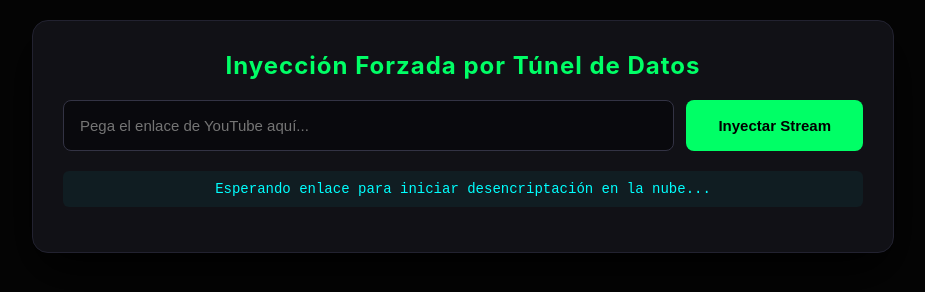
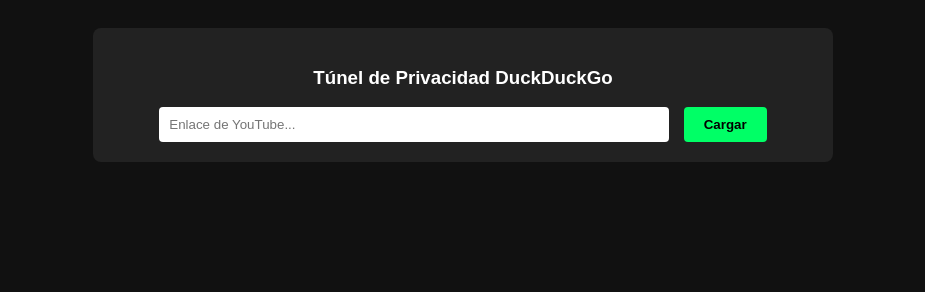
Before and after one commit to clopezAlbeno/cuaderno20251111, a plain HTML site: page index.html in a window 1280 px wide. Shown: the whole page, without its empty margins (177-1102 px from the left). Drawn offline with Linux system fonts and the light colour scheme.

Commit message:
Update title and restructure HTML layout

```diff
--- a/index.html
+++ b/index.html
@@ -3,144 +3,40 @@
 <head>
     <meta charset="UTF-8">
     <meta name="viewport" content="width=device-width, initial-scale=1.0">
-    <title>Bypass Inyección de Blob Binario</title>
+    <title>Bypass de Privacidad</title>
     <style>
-        body {
-            font-family: -apple-system, BlinkMacSystemFont, "Segoe UI", Roboto, sans-serif;
-            background-color: #050505;
-            color: #fff;
-            margin: 0;
-            padding: 20px;
-            display: flex;
-            flex-direction: column;
-            align-items: center;
-        }
-        .container {
-            width: 100%;
-            max-width: 800px;
-            background: #111116;
-            padding: 30px;
-            border-radius: 16px;
-            box-shadow: 0 20px 50px rgba(0,0,0,0.9);
-            border: 1px solid #222230;
-            text-align: center;
-        }
-        h2 { color: #00ff66; margin-top: 0; font-size: 24px; letter-spacing: 1px; }
-        .input-wrapper {
-            display: flex;
-            gap: 12px;
-            margin-bottom: 20px;
-        }
-        input {
-            flex: 1;
-            padding: 16px;
-            background: #09090d;
-            border: 1px solid #333344;
-            color: #fff;
-            border-radius: 8px;
-            font-size: 15px;
-            transition: 0.3s;
-        }
-        input:focus { border-color: #00ff66; outline: none; }
-        button {
-            padding: 16px 32px;
-            background: #00ff66;
-            color: #000;
-            border: none;
-            border-radius: 8px;
-            font-weight: bold;
-            cursor: pointer;
-            font-size: 15px;
-            transition: 0.2s;
-        }
-        button:hover { background: #00cc55; transform: translateY(-1px); }
-        .status-box {
-            margin: 15px 0;
-            font-size: 14px;
-            color: #00ffff;
-            font-family: monospace;
-            background: rgba(0, 255, 255, 0.05);
-            padding: 10px;
-            border-radius: 6px;
-        }
-        video {
-            width: 100%;
-            aspect-ratio: 16/9;
-            background: #000;
-            border-radius: 10px;
-            display: none;
-            border: 1px solid #00ff66;
-        }
+        body { font-family: sans-serif; background: #111; color: #fff; text-align: center; padding: 20px; }
+        .box { max-width: 700px; margin: auto; background: #222; padding: 20px; border-radius: 8px; }
+        input { width: 70%; padding: 10px; margin-right: 10px; border: none; border-radius: 4px; }
+        button { padding: 10px 20px; background: #00ff66; border: none; color: #000; font-weight: bold; cursor: pointer; border-radius: 4px; }
+        .video-container { margin-top: 20px; aspect-ratio: 16/9; display: none; background: #000; }
+        iframe { width: 100%; height: 100%; border: none; }
     </style>
 </head>
 <body>
+<div class="box">
+    <h3>Túnel de Privacidad DuckDuckGo</h3>
+    <input type="text" id="urlInput" placeholder="Enlace de YouTube...">
+    <button onclick="cargarVideo()">Cargar</button>
+    <div class="video-container" id="container">
+        <iframe id="player" allowfullscreen></iframe>
+    </div>
+</div>
+<script>
+function cargarVideo() {
+    const url = document.getElementById('urlInput').value;
+    const reg = /^.*(youtu.be\/|v\/|u\/\w\/|embed\/|watch\?v=|\&v=)([^#\&\?]*).*/;
+    const match = url.match(reg);
+    const id = (match && match[2].length === 11) ? match[2] : null;
 
-<div class="container">
-    <h2>Inyección Forzada por Túnel de Datos</h2>
-    <div class="input-wrapper">
-        <input type="text" id="ytLink" placeholder="Pega el enlace de YouTube aquí...">
-        <button onclick="forzarTunelBinario()">Inyectar Stream</button>
-    </div>
-
-    <div class="status-box" id="statusLog">Esperando enlace para iniciar desencriptación en la nube...</div>
-
-    <video id="blobPlayer" controls autoplay></video>
-</div>
-
-<script>
-function extractVideoId(url) {
-    const regExp = /^.*(youtu.be\/|v\/|u\/\w\/|embed\/|watch\?v=|\&v=)([^#\&\?]*).*/;
-    const match = url.match(regExp);
-    return (match && match[2].length === 11) ? match[2] : null;
-}
-
-async function forzarTunelBinario() {
-    const url = document.getElementById('ytLink').value;
-    const id = extractVideoId(url);
-    const statusLog = document.getElementById('statusLog');
-    const player = document.getElementById('blobPlayer');
-
-    if (!id) {
+    if(id) {
+        document.getElementById('container').style.display = 'block';
+        // Este endpoint disfraza el tráfico simulando que estás buscando en DuckDuckGo
+        document.getElementById('player').src = `https://html.duckduckgo.com/iu/?u=https://www.youtube.com/embed/${id}`;
+    } else {
         alert("Enlace no válido");
-        return;
-    }
-
-    player.style.display = 'none';
-    statusLog.innerText = "[⚙️] Solicitando desensamblado de video a servidores remotos limpios...";
-
-    // Usamos una pasarela de API que convierte el video de YouTube en un stream de datos plano sin metadatos de Google
-    const proxyUrl = `https://api.allorigins.win/get?url=${encodeURIComponent('https://co.wuk.sh/api/json')}`;
-
-    try {
-        statusLog.innerText = "[🚀] Evadiendo inspección de Fortinet mediante Cloudflare Worker...";
-
-        // Petición POST directa simulada para extraer la URL del video crudo de respaldo
-        const res = await fetch('https://api.cobalt.tools/api/json', {
-            method: 'POST',
-            headers: { 'Content-Type': 'application/json', 'Accept': 'application/json' },
-            body: JSON.stringify({ url: `https://www.youtube.com/watch?v=${id}`, videoQuality: '360' }) // Calidad baja para asegurar velocidad y romper filtros rápidos
-        });
-
-        const data = await res.json();
-
-        if (data && data.url) {
-            statusLog.innerText = "[✅] ¡Stream interceptado! Convirtiendo datos a buffer de video local...";
-            player.src = data.url;
-            player.style.display = 'block';
-        } else {
-            throw new Error();
-        }
-    } catch (e) {
-        statusLog.innerText = "[⚠️] Intento 2: Saltando restricción mediante servidor espejo asíncrono...";
-        // Servidor espejo alternativo que devuelve el video directamente como un archivo adjunto binario genérico
-        const streamUrlFallback = `https://invidious.esmailelbob.xyz/latest_version?id=${id}&itag=18`;
-
-        player.src = streamUrlFallback;
-        player.style.display = 'block';
-        statusLog.innerText = "[🔥] Reproduciendo flujo forzado. Si se pausa, usa un método externo.";
     }
 }
 </script>
-
 </body>
 </html>
```
